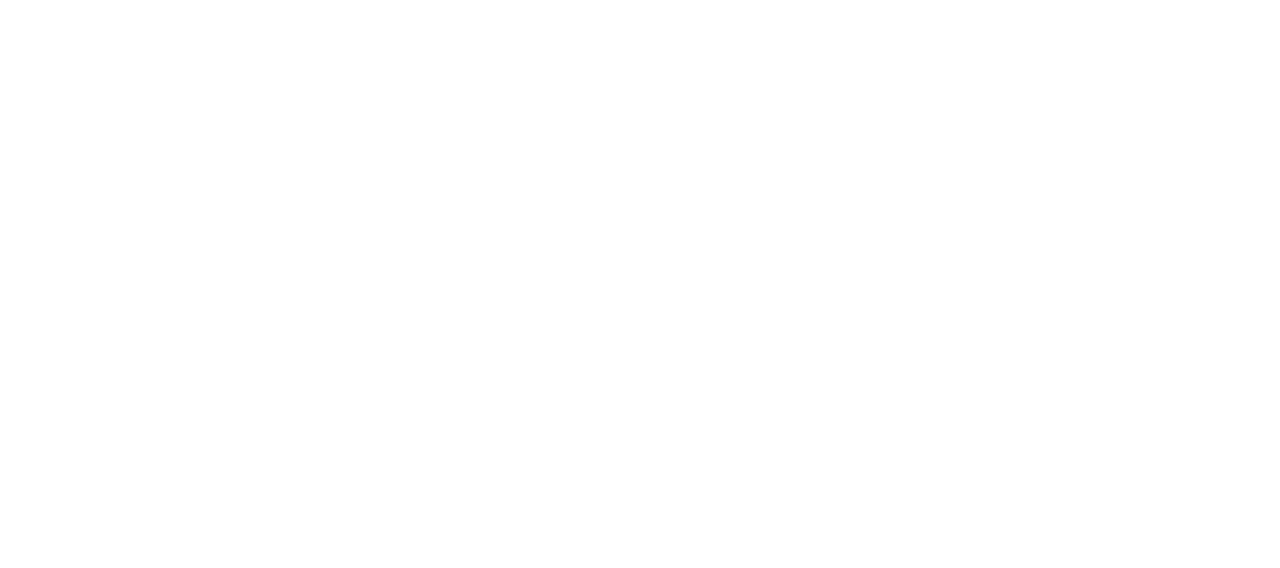
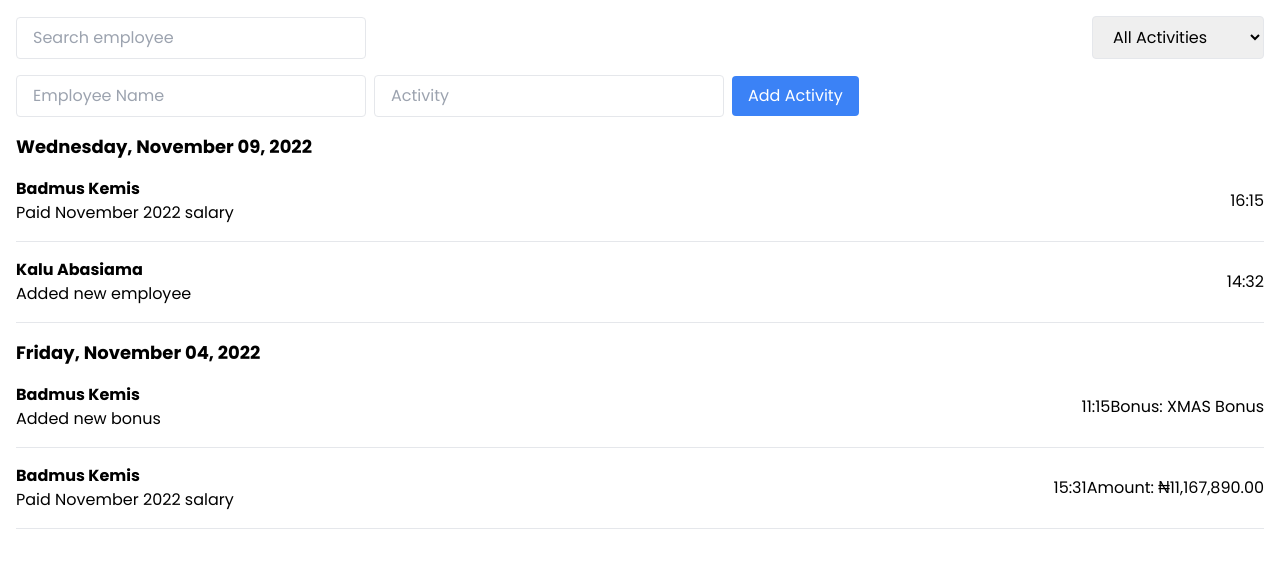
Before and after one commit to SarahHanks04/Eazipay-Project, a React (Vite) app: page /recent-activities in a window 1280 px wide. Before the commit this address had no page. Shown: the top 568 px of the page. Built offline with nearby package versions, Linux system fonts and the light colour scheme.

Commit message:
Recent Activities updated

```diff
--- a/package.json
+++ b/package.json
@@ -22,10 +22,10 @@
     "framer-motion": "^11.5.6",
     "gsap": "^3.12.5",
     "react": "^18.3.1",
-    "react-axios": "^2.0.6",
     "react-dom": "^18.3.1",
     "react-icons": "^5.3.0",
     "react-intersection-observer": "^9.13.1",
+    "react-modal": "^3.16.1",
     "react-redux": "^9.1.2",
     "react-router-dom": "^6.26.2"
   },
--- a/src/App.jsx
+++ b/src/App.jsx
@@ -15,6 +15,7 @@
 import MainSettings from "./Component/Settings/MainSettings";
 import LoginPage from "./Component/Login Page/LoginPage";
 import RegisterPage from "./Component/Register Page/RegisterPage";
+import RecentActivities from "./Component/Recent Activities/RecentActivities";
 
 function App() {
   useEffect(() => {
@@ -57,6 +58,7 @@
             <Route path="/settings" element={<MainSettings />} />
             <Route path="/login" element={<LoginPage />} />
             <Route path="/register" element={<RegisterPage />} />
+            <Route path="/recent-activities" element={<RecentActivities />} />
           </Routes>
         </IndividualProvider>
       </div>
--- /dev/null
+++ b/src/Component/Recent Activities/ActivitiesDataArray.jsx
@@ -0,0 +1,40 @@
+const activities = [
+  {
+    date: "Wednesday, November 09, 2022",
+    records: [
+      {
+        employee: "Badmus Kemis",
+        activity: "Paid November 2022 salary",
+        id: 52,
+        time: "16:15",
+      },
+      {
+        employee: "Kalu Abasiama",
+        activity: "Added new employee",
+        id: 4,
+        time: "14:32",
+      },
+    ],
+  },
+  {
+    date: "Friday, November 04, 2022",
+    records: [
+      {
+        employee: "Badmus Kemis",
+        activity: "Added new bonus",
+        id: 52,
+        bonusName: "XMAS Bonus",
+        time: "11:15",
+      },
+      {
+        employee: "Badmus Kemis",
+        activity: "Paid November 2022 salary",
+        id: 52,
+        amount: "₦11,167,890.00",
+        time: "15:31",
+      },
+    ],
+  },
+];
+
+export default activities;
--- /dev/null
+++ b/src/Component/Recent Activities/ActivitiesItem.jsx
@@ -0,0 +1,19 @@
+import React from 'react'
+
+const ActivitiesItem = ({activity}) => {
+    return (
+        <div className="flex justify-between items-center py-4 border-b">
+          <div>
+            <span className="font-bold">{activity.employee}</span>
+            <p>{activity.activity}</p>
+          </div>
+          <div>
+            <span>{activity.time}</span>
+            {activity.bonusName && <span>Bonus: {activity.bonusName}</span>}
+            {activity.amount && <span>Amount: {activity.amount}</span>}
+          </div>
+        </div>
+      );
+}
+
+export default ActivitiesItem
--- /dev/null
+++ b/src/Component/Recent Activities/ActivitiesList.jsx
@@ -0,0 +1,19 @@
+import React from "react";
+import ActivitiesItem from "./ActivitiesItem";
+
+const ActivitiesList = ({activities}) => {
+  return (
+    <div>
+      {activities.map((day, index) => (
+        <div key={index} className="mb-4">
+          <h2 className="text-lg font-semibold">{day.date}</h2>
+          {day.records.map((activity, index) => (
+            <ActivitiesItem key={index} activity={activity} />
+          ))}
+        </div>
+      ))}
+    </div>
+  );
+};
+
+export default ActivitiesList;
--- /dev/null
+++ b/src/Component/Recent Activities/AddActivitiesForm.jsx
@@ -0,0 +1,93 @@
+import React, { useState } from "react";
+import Modal from "react-modal";
+import "../Recent Activities/AddActivitiesModal.css"
+
+// Set app element for accessibility
+Modal.setAppElement("#root");
+
+const AddActivityForm = ({ onAddActivity }) => {
+  const [employee, setEmployee] = useState("");
+  const [activity, setActivity] = useState("");
+  const [modalIsOpen, setModalIsOpen] = useState(false);
+
+  const handleSubmit = (e) => {
+    e.preventDefault();
+    if (!employee || !activity) {
+      setModalIsOpen(true);
+      return;
+    }
+
+    const currentDate = new Date();
+    const day = currentDate.toLocaleString("en-us", { weekday: "long" });
+    const month = currentDate.toLocaleString("en-us", { month: "long" });
+    const date = `${day}, ${month} ${currentDate.getDate()}, ${currentDate.getFullYear()}`;
+    const time = currentDate.toLocaleTimeString([], {
+      hour: "2-digit",
+      minute: "2-digit",
+    });
+
+    const newActivity = {
+      employee,
+      activity,
+      time,
+    };
+
+    onAddActivity(date, newActivity);
+
+    // Clear input fields
+    setEmployee("");
+    setActivity("");
+    // Show success modal
+    setModalIsOpen(true);
+  };
+
+  const closeModal = () => {
+    setModalIsOpen(false);
+  };
+
+  return (
+    <div>
+      <form onSubmit={handleSubmit} className="mb-4">
+        <input
+          type="text"
+          placeholder="Employee Name"
+          value={employee}
+          onChange={(e) => setEmployee(e.target.value)}
+          className="border rounded px-4 py-2 mr-2"
+        />
+        <input
+          type="text"
+          placeholder="Activity"
+          value={activity}
+          onChange={(e) => setActivity(e.target.value)}
+          className="border rounded px-4 py-2 mr-2"
+        />
+        <button
+          type="submit"
+          className="bg-blue-500 text-white px-4 py-2 rounded"
+        >
+          Add Activity
+        </button>
+      </form>
+
+      {/* React Modal */}
+      <Modal
+        isOpen={modalIsOpen}
+        onRequestClose={closeModal}
+        contentLabel="Activity Added"
+        className="modal"
+        overlayClassName="modal-overlay"
+      >
+        <h2 className="text-xl font-bold mb-4">Activity Added Successfully!</h2>
+        <button
+          onClick={closeModal}
+          className="bg-blue-500 text-white px-4 py-2 rounded"
+        >
+          Close
+        </button>
+      </Modal>
+    </div>
+  );
+};
+
+export default AddActivityForm;
--- /dev/null
+++ b/src/Component/Recent Activities/AddActivitiesModal.css
@@ -0,0 +1,26 @@
+/* Modal overlay */
+.modal-overlay {
+  position: fixed;
+  top: 0;
+  left: 0;
+  right: 0;
+  bottom: 0;
+  background-color: rgba(0, 0, 0, 0.75); /* Semi-transparent background */
+  display: flex;
+  justify-content: center;
+  align-items: center;
+  z-index: 1000;
+}
+
+/* Modal content */
+.modal {
+  background-color: white;
+  padding: 20px;
+  border-radius: 8px;
+  max-width: 500px;
+  width: 100%;
+  box-shadow: 0 4px 8px rgba(0, 0, 0, 0.2);
+  text-align: center;
+  z-index: 1001;
+  position: relative;
+}
--- /dev/null
+++ b/src/Component/Recent Activities/FilterBar.jsx
@@ -0,0 +1,17 @@
+import React from "react";
+
+const FilterBar = ({ onFilter }) => {
+  return (
+    <select
+      className="border rounded px-4 py-2"
+      onChange={(e) => onFilter(e.target.value)}
+    >
+      <option value="">All Activities</option>
+      <option value="bonus">Bonus</option>
+      <option value="salary">Salary</option>
+      <option value="new_employee">New Employee</option>
+    </select>
+  );
+};
+
+export default FilterBar;
--- /dev/null
+++ b/src/Component/Recent Activities/RecentActivities.jsx
@@ -0,0 +1,86 @@
+import React, { useState, useEffect } from "react";
+import activitiesData from "../Recent Activities/ActivitiesDataArray";
+import SearchBar from "./SearchBar";
+import FilterBar from "./FilterBar";
+import ActivitiesList from "./ActivitiesList";
+import AddActivityForm from "./AddActivitiesForm";
+
+
+const RecentActivities = () => {
+  const [filteredActivities, setFilteredActivities] = useState(() => {
+    // Retrieve Already Saved Activities From LS
+    const savedActivities = localStorage.getItem("activities");
+    return savedActivities ? JSON.parse(savedActivities) : activitiesData;
+  });
+
+  // Save Activities To LS
+  useEffect(() => {
+    localStorage.setItem("activities", JSON.stringify(filteredActivities));
+  }, [filteredActivities]);
+
+  // Search Functionality
+  const handleSearch = (query) => {
+    if (!query) {
+      setFilteredActivities(activitiesData);
+    } else {
+      const result = filteredActivities
+        .map((day) => ({
+          ...day,
+          records: day.records.filter((record) =>
+            record.employee.toLowerCase().includes(query.toLowerCase())
+          ),
+        }))
+        .filter((day) => day.records.length > 0);
+      setFilteredActivities(result);
+    }
+  };
+
+  // Filter Functionality
+  const handleFilter = (filterType) => {
+    if (!filterType) {
+      setFilteredActivities(activitiesData);
+    } else {
+      const result = filteredActivities
+        .map((day) => ({
+          ...day,
+          records: day.records.filter((record) =>
+            record.activity.toLowerCase().includes(filterType)
+          ),
+        }))
+        .filter((day) => day.records.length > 0);
+      setFilteredActivities(result);
+    }
+  };
+
+  // Add New Activity Functionality
+  const handleAddActivity = (date, newActivity) => {
+    const existingDateIndex = filteredActivities.findIndex(
+      (day) => day.date === date
+    );
+
+    if (existingDateIndex !== -1) {
+      const updatedActivities = [...filteredActivities];
+      updatedActivities[existingDateIndex].records.push(newActivity);
+      setFilteredActivities(updatedActivities);
+    } else {
+      const newDay = {
+        date,
+        records: [newActivity],
+      };
+      setFilteredActivities([...filteredActivities, newDay]);
+    }
+  };
+
+  return (
+    <div className="p-4">
+      <div className="flex justify-between items-center mb-4">
+        <SearchBar onSearch={handleSearch} />
+        <FilterBar onFilter={handleFilter} />
+      </div>
+      <AddActivityForm onAddActivity={handleAddActivity} />
+      <ActivitiesList activities={filteredActivities} />
+    </div>
+  );
+};
+
+export default RecentActivities;
--- /dev/null
+++ b/src/Component/Recent Activities/SearchBar.jsx
@@ -0,0 +1,11 @@
+const SearchBar = ({ onSearch }) => {
+    return (
+      <input
+        type="text"
+        placeholder="Search employee"
+        className="border rounded px-4 py-2"
+        onChange={(e) => onSearch(e.target.value)}
+      />
+    );
+  };
+export default SearchBar;
```
Also changed, not shown: 1 other file (tests, documents, lock files or other folders).
